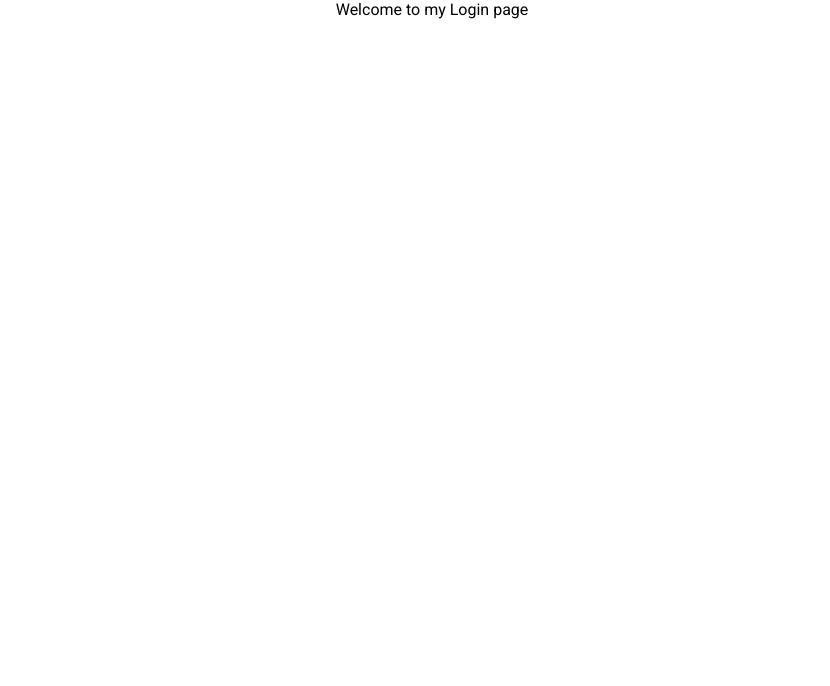
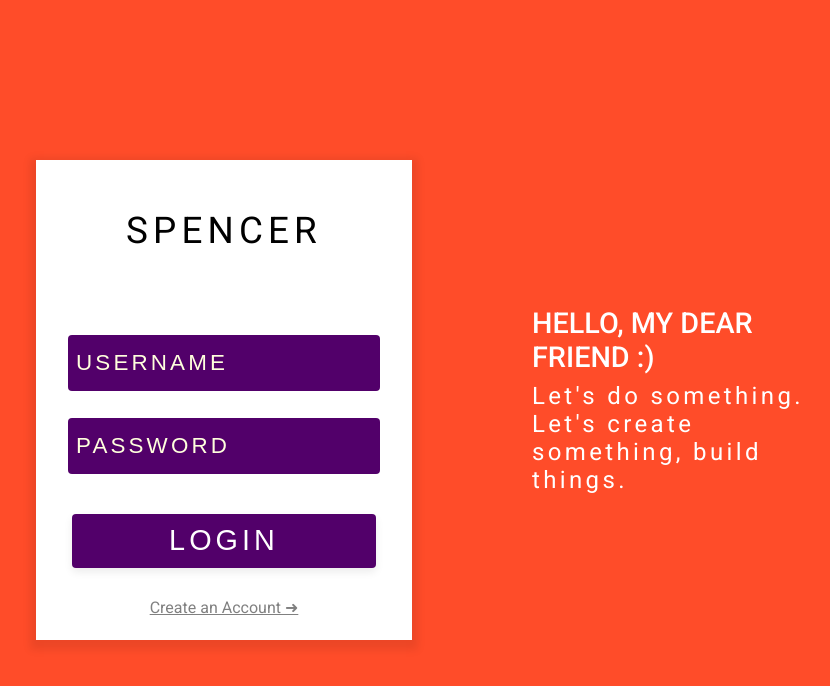
Before and after one commit to gabriosilva/spencer, a React (Create React App) app: page /login in a window 1280 px wide. Shown: the top 686 px of the page, without its empty margins (208-1038 px from the left). Built offline with nearby package versions, Linux system fonts and the light colour scheme.

Commit message:
Feat(login): add login style and components

```diff
--- /dev/null
+++ b/src/components/LoginForm.tsx
@@ -0,0 +1,119 @@
+import { useRef, useState } from "react";
+
+import styled from "styled-components";
+import InputBox from "./InputBox";
+import SubmitButton from "./SubmitButton";
+
+interface Props {
+  clickHandler: any;
+  errorMsg: { message: string };
+  loading: boolean;
+  className?: any;
+}
+
+const Container = styled.div`
+  width: 47vh;
+  height: 59.881vh;
+  background: white;
+  display: flex;
+  flex-direction: column;
+  justify-content: space-around;
+  align-itens: center;
+  box-shadow: 0px 4px 8px 6px rgba(0, 0, 0, 0.08);
+`;
+
+const InputBoxStyled = styled(InputBox)`
+  padding: 1vh;
+  width: 37vh;
+  height: 5vh;
+  margin: 1.7vh;
+  font-size: 1.4rem;
+`;
+
+const InputPassBoxStyled = styled(InputBoxStyled)`
+  font-size: 1.4rem;
+`;
+
+const HeaderTitle = styled.div`
+  font-size: 2.3rem;
+  color: black;
+  letter-spacing: 0.14em;
+  display: flex;
+  justify-content: center;
+  align-items: center;
+  height: 16vh;
+`;
+
+const ButtonStyled = styled(SubmitButton)`
+  padding: 1vh;
+  width: 38vh;
+  height: 6.8vh;
+  margin: 1.7vh;
+`;
+
+const ErrorMessage = styled.span`
+  font-size: 1.1rem;
+  color: red;
+`;
+
+const RegisterLink = styled.a`
+  color: grey;
+`;
+
+function LoginForm({ clickHandler, errorMsg, loading, className }: Props) {
+  const [username, setUsername] = useState("");
+  const [password, setPassword] = useState("");
+  const userInput = useRef<HTMLInputElement>(null);
+  const passwordInput = useRef<HTMLInputElement>(null);
+
+  // handlers
+  const handleKeyDownSubmit = (event: any) => {
+    if (event.key === "Enter") {
+      clickHandler(username, password);
+    }
+  };
+  const handleKeyDownNextFocus = (event: any) => {
+    if (event.key === "Enter" && null !== passwordInput.current) {
+      passwordInput.current.focus();
+    }
+  };
+
+  return (
+    <Container className={className}>
+      <HeaderTitle>SPENCER</HeaderTitle>
+      <ErrorMessage>{errorMsg.message}</ErrorMessage>
+      <div>
+        <InputBoxStyled
+          name="usernameInput"
+          type="text"
+          placeholder="USERNAME"
+          setEvent={setUsername}
+          onKeyDownEvent={handleKeyDownNextFocus}
+          refItem={userInput}
+        />
+        <InputPassBoxStyled
+          name="passwordInput"
+          type="password"
+          placeholder="PASSWORD"
+          setEvent={setPassword}
+          onKeyDownEvent={handleKeyDownSubmit}
+          refItem={passwordInput}
+        />
+      </div>
+      <div>
+        <ButtonStyled
+          text="LOGIN"
+          onclick={() => {
+            clickHandler(username, password);
+          }}
+          enabled
+        />
+        <p>
+          <RegisterLink href="/register">Create an Account ➜</RegisterLink>
+        </p>
+      </div>
+    </Container>
+  );
+}
+
+export default LoginForm;
--- a/src/pages/Login.tsx
+++ b/src/pages/Login.tsx
@@ -1,3 +1,72 @@
-export default function Login() {
-    return <div>Welcome to my Login page</div>;
+import { useContext } from "react";
+import styled from "styled-components";
+import { Navigate } from "react-router-dom";
+
+import LoginForm from "../components/LoginForm";
+import Quote from "../components/Quote";
+
+const Container = styled.div`
+  background: #ff4c29;
+  overflow: auto;
+  position: absolute;
+  top: 0;
+  left: 0;
+  right: 0;
+  bottom: 0;
+  display: flex;
+  justify-content: center;
+  align-items: center;
+  transition: 0.32s all;
+`;
+
+const LoginStyled = styled(LoginForm)`
+  @media screen and (max-width: 450px) {
+    max-width: 40vh;
+    > div {
+      font-size: 2.7rem;
+    }
+    input {
+      font-size: 1rem;
+      width: 35vh;
+    }
+    button {
+      font-size: 1.5rem;
+      width: 35vh;
+    }
   }
+`;
+
+const QuoteStyled = styled(Quote)`
+  margin-left: 15vh;
+  max-width: 37vh;
+  @media screen and (max-width: 1000px) {
+    display: none;
+    margin: 0;
+  }
+`;
+
+function Login(props: any) {
+  const isAuth = false;
+  return (
+    <>
+      {isAuth ? (
+        <Navigate to="/dashboard" />
+      ) : (
+        <Container>
+          <LoginStyled
+            clickHandler={() => console.log(123)}
+            errorMsg={{ message: "" }}
+            loading={false}
+          />
+          <QuoteStyled
+            title="HELLO, MY DEAR FRIEND :)"
+            text="Let's do something. Let's create something, build things."
+            textHighlighted=""
+          />
+        </Container>
+      )}
+    </>
+  );
+}
+
+export default Login;
```
